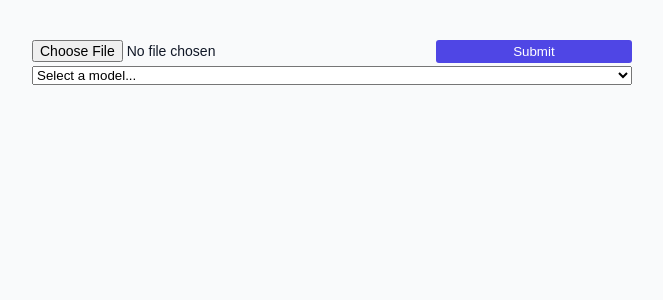
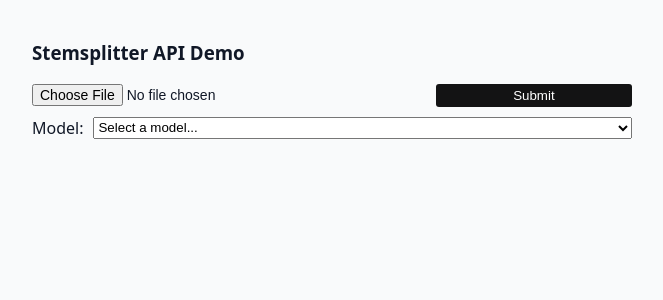
Before and after one commit to mathakim29/stemsplitter-api, a PHP site: page /site.html in a window 1280 px wide. Shown: the top 300 px of the page, without its empty margins (308-971 px from the left). Run offline with PHP 8.4, Linux system fonts and the light colour scheme; some libraries are stand-ins or nearby versions.

Commit message:
updated demo

```diff
--- a/demo/index.css
+++ b/demo/index.css
@@ -34,7 +34,7 @@ body {
 
 button {
   padding: 4px 8px;
-  background-color: #4f46e5;
+  background-color: #131314;
   color: white;
   border: none;
   border-radius: 3px;
@@ -44,7 +44,7 @@ button {
 
 a {
   padding: 4px 8px;
-  background-color: #4f46e5;
+  background-color: #131314;
   color: white;
   border: none;
   border-radius: 3px;
@@ -80,3 +80,12 @@ input[type="file"] {
 .controls-bar {
   margin-bottom: 1rem;
 }
+
+#app-form {
+    display: grid;       /* or display: grid; */
+    gap: 10px;
+}
+
+#result-container {
+    margin-top: 10px;
+}
--- a/demo/site.html
+++ b/demo/site.html
@@ -3,13 +3,18 @@
   <head>
     <meta charset="UTF-8" />
     <meta name="viewport" content="width=device-width, initial-scale=1.0" />
-    <title>Simple WaveSurfer.js Example</title>
-    <!-- Import WaveSurfer.js from whitelisted Cloudflare CDNjs -->
+
+
+    <title>Stemsplitter Demo</title>
+
+
     <script src="//unpkg.com/alpinejs" defer></script>
     <link rel="stylesheet" href="index.css" />
 
   </head>
   <body>
+
+    <h3> Stemsplitter API Demo </h3>
     <form id="app-form" method="POST">
       <div class="control-panel">
         <input
@@ -21,12 +26,15 @@
         />
         <button type="submit" id="submit">Submit</button>
       </div>
+      <div style="display: flex;">
+      <span style="margin-right: 10px"> Model: </span>
       <select id="model-select" name="model" required>
         <option value="" disabled selected>Select a model...</option>
       </select>
+      </div>
     </form>
 
-    <span id="result-container"></span>
+    <div id="result-container"></div>
     <div id="waveform-container"></div>
 
     <script src="index.js" type="module"></script>
```
Also changed, not shown: demo/index.js (line endings or trailing spaces), readme.md.
